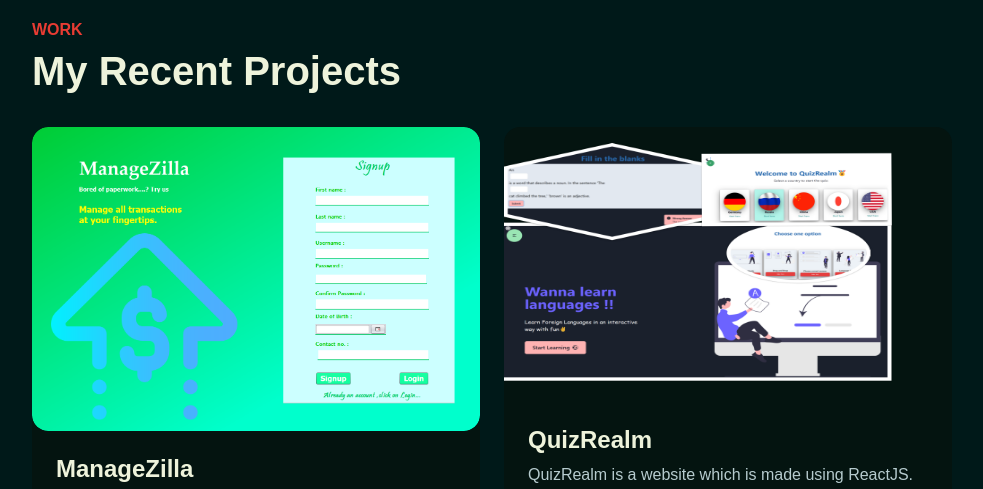
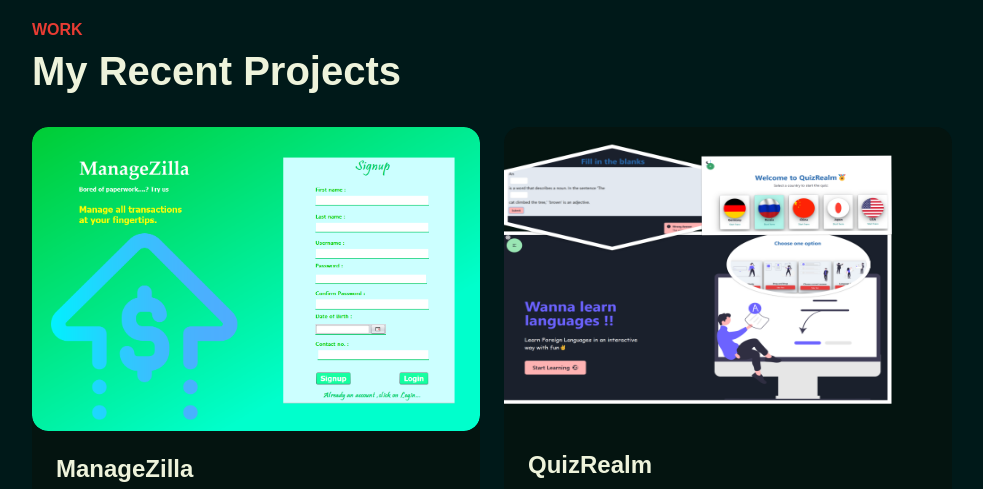
Before and after one commit to Nishu2201/Portfolio, a plain HTML site: page index.html in a window 1280 px wide. Shown: the part 1660-2149 px from the top of the page, without its empty margins (268-1251 px from the left). Drawn offline with nearby package versions, Linux system fonts and the light colour scheme; a web font is replaced by a local one.

Commit message:
Update index.html

```diff
--- a/index.html
+++ b/index.html
@@ -176,7 +176,7 @@
                     <div class="col-md-6" data-aos="fade-up" data-aos-delay="300">
                         <div class="card-custom rounded-4 bg-base shadow-effect">
                             <div class="card-custom-image rounded-4">
-                                <img class="rounded-4" src="./assets/images/collage.png" alt="" height="275px">
+                                <img class="rounded-4" src="./assets/images/collage.png" alt="" height="300px">
                             </div>
                             <div class="card-custom-content p-4">
                                 <h4>QuizRealm</h4>
```
